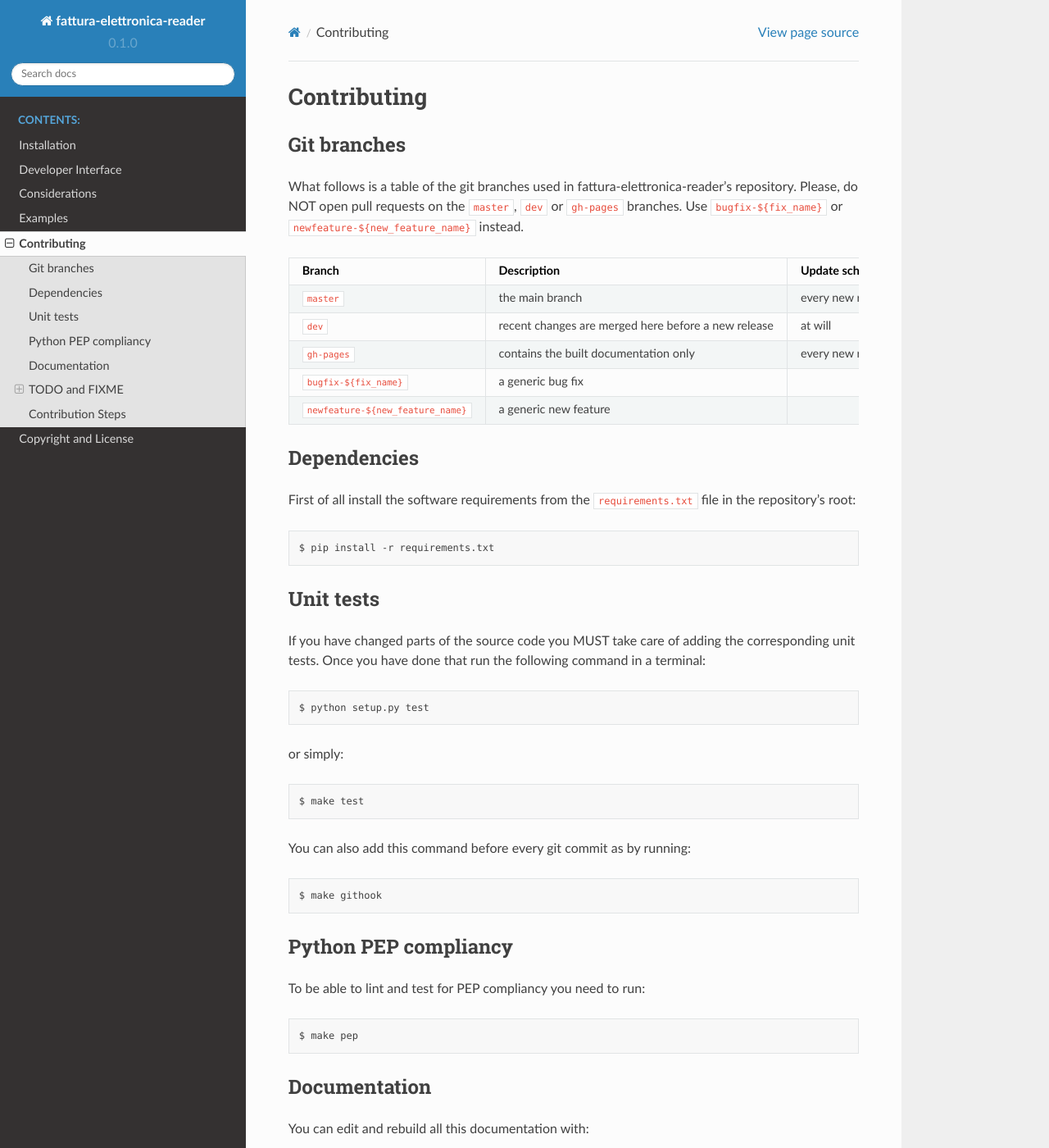
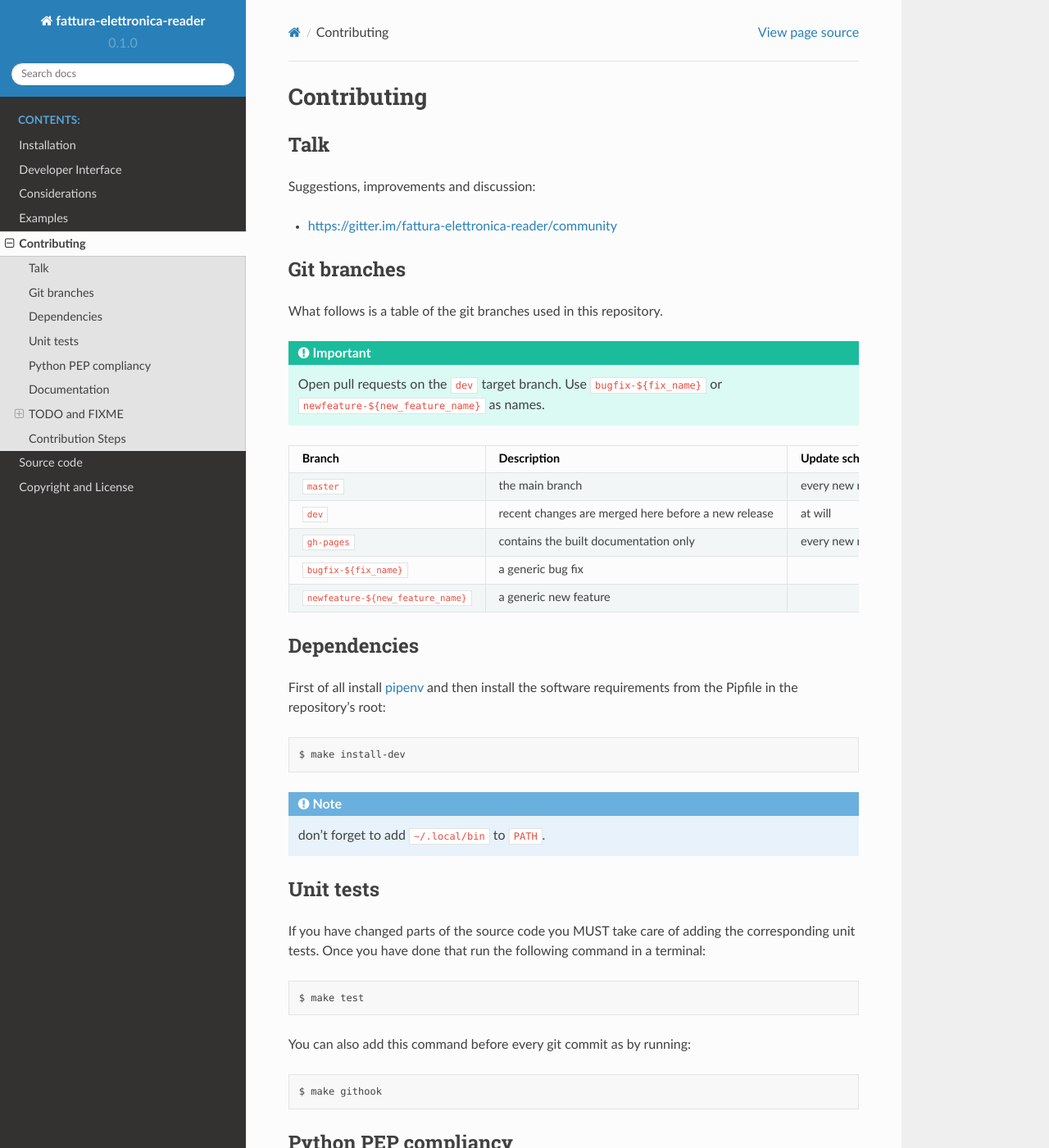
Before and after one commit to frnmst/fattura-elettronica-reader, a Sphinx documentation site: the page built from docs/contributing.rst, in a window 1280 px wide and 1400 px high. Shown: the whole window at 82% size. Built offline with Sphinx 7.4.7 and the Read the Docs theme 2.0.0, drawn with Linux system fonts in a browser that asks for light colours; some of the changed text lies outside the part shown.

Commit message:
Fixed documentation.

```diff
--- a/docs/contributing.rst
+++ b/docs/contributing.rst
@@ -1,12 +1,20 @@
 Contributing
 ============
+
+Talk
+----
+
+Suggestions, improvements and discussion:
+
+- https://gitter.im/fattura-elettronica-reader/community
 
 Git branches
 ------------
 
-What follows is a table of the git branches used in fattura-elettronica-reader's repository.
-Please, do NOT open pull requests on the ``master``, ``dev`` or ``gh-pages`` branches.
-Use ``bugfix-${fix_name}`` or ``newfeature-${new_feature_name}`` instead.
+What follows is a table of the git branches used in this repository.
+
+.. important:: Open pull requests on the ``dev`` target branch.
+               Use ``bugfix-${fix_name}`` or ``newfeature-${new_feature_name}`` as names.
 
 =====================================   ====================================================   ==============================
 Branch                                  Description                                            Update schedule
@@ -21,15 +29,16 @@ Branch                                  Description
 Dependencies
 ------------
 
-First of all install the software requirements from the ``requirements.txt`` file
-in the repository's root:
+First of all install `pipenv <https://pipenv.readthedocs.io/en/latest/>`_ and then
+install the software requirements from the Pipfile in the repository's root:
 
 
 ::
 
 
-    $ pip install -r requirements.txt
+    $ make install-dev
 
+.. note:: don't forget to add ``~/.local/bin`` to ``PATH``.
 
 Unit tests
 ----------
@@ -42,14 +51,6 @@ in a terminal:
 ::
 
 
-    $ python setup.py test
-
-
-or simply:
-
-
-::
-
     $ make test
 
 
@@ -57,6 +58,7 @@ You can also add this command before every git commit as by running:
 
 
 ::
+
 
     $ make githook
 
@@ -114,3 +116,5 @@ Contribution Steps
 6. run PEP linter and check
 7. update relevant documentation, if necessary
 8. pull request
+
+.. note:: Have a look at `this post <https://frnmst.gitlab.io/notes/my-python-release-workflow.html>`_ as well.
--- a/docs/index.rst
+++ b/docs/index.rst
@@ -15,6 +15,7 @@ Welcome to fattura-pa-reader's documentation!
    considerations
    examples
    contributing
+   source_code
    copyright_license
 
 Indices and tables
--- /dev/null
+++ b/docs/source_code.rst
@@ -0,0 +1,4 @@
+Source code
+===========
+
+https://github.com/frnmst/fattura-elettronica-reader
--- a/fattura_elettronica_reader/__init__.py
+++ b/fattura_elettronica_reader/__init__.py
@@ -27,7 +27,7 @@ from .api import (
     get_ca_certificates, is_p7m_file_authentic, remove_signature_from_p7m_file,
     extract_attachments_from_invoice_file, get_invoice_as_html, patch_invoice_schema_file,
     create_appdirs, define_appdirs_user_data_dir_file_path, define_appdirs_user_config_dir_file_path,
-    write_configuration_file, load_configuration, pipeline)
+    write_configuration_file, load_configuration, assert_data_structure, pipeline)
 from .cli import (CliInterface)
 from .exceptions import (P7MFileDoesNotHaveACoherentCryptographicalSignature,
                          InvoiceFileChecksumFailed, P7MFileNotAuthentic,
```
Also changed, not shown: README.rst (+7 -0 lines), docs/api.rst (+7 -6 lines), 2 other files.
